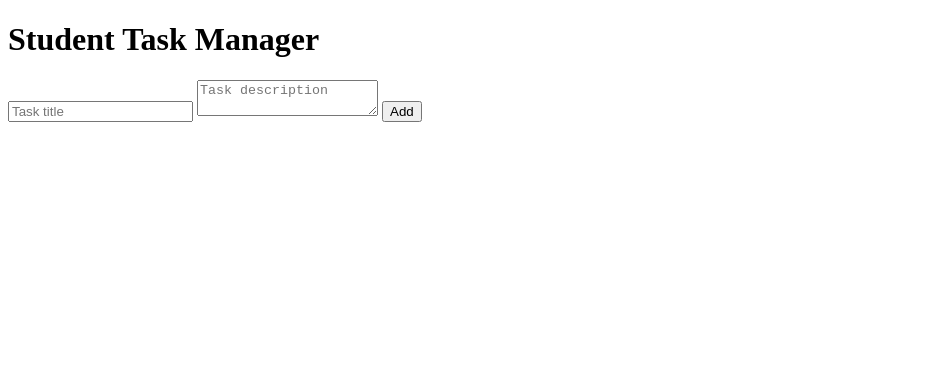
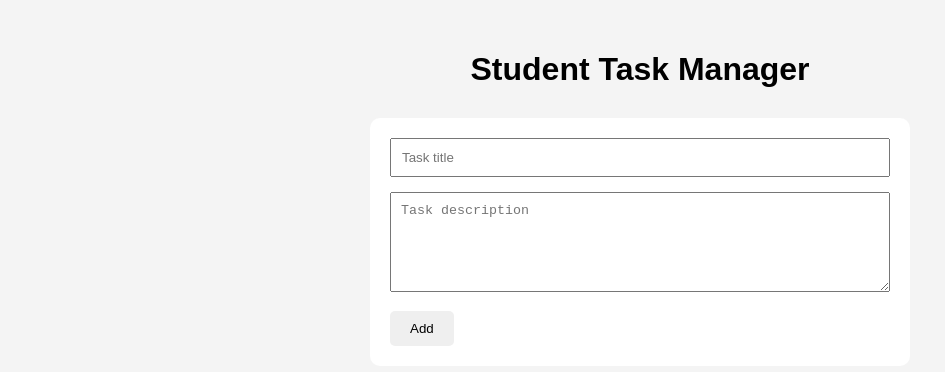
Before and after one commit to maizasaleem23-spec/student-task-manager, a plain HTML site: page index.html in a window 1280 px wide. Shown: the whole page, without its empty margins (0-945 px from the left). Drawn offline with Linux system fonts and the light colour scheme.

Commit message:
Improve task manager styling

```diff
--- a/index.html
+++ b/index.html
@@ -4,6 +4,7 @@
     <meta charset="UTF-8">
     <meta name="viewport" content="width=device-width, initial-scale=1.0">
     <title>Student Task Manager</title>
+    <link rel="stylesheet" href="style.css">
 </head>
 <body>
 
--- a/style.css
+++ b/style.css
@@ -0,0 +1,51 @@
+body {
+    font-family: Arial, sans-serif;
+    margin: 0;
+    padding: 30px;
+    background-color: #f4f4f4;
+}
+
+h1 {
+    text-align: center;
+}
+
+form {
+    max-width: 500px;
+    margin: 30px auto;
+    padding: 20px;
+    background: white;
+    border-radius: 10px;
+}
+
+input,
+textarea {
+    width: 100%;
+    padding: 10px;
+    margin-bottom: 15px;
+    box-sizing: border-box;
+}
+
+textarea {
+    height: 100px;
+}
+
+button {
+    padding: 10px 20px;
+    border: none;
+    border-radius: 5px;
+    cursor: pointer;
+}
+
+button:hover {
+    opacity: 0.8;
+}
+
+@media (max-width: 600px) {
+    body {
+        padding: 15px;
+    }
+
+    form {
+        margin: 15px auto;
+    }
+}
```
